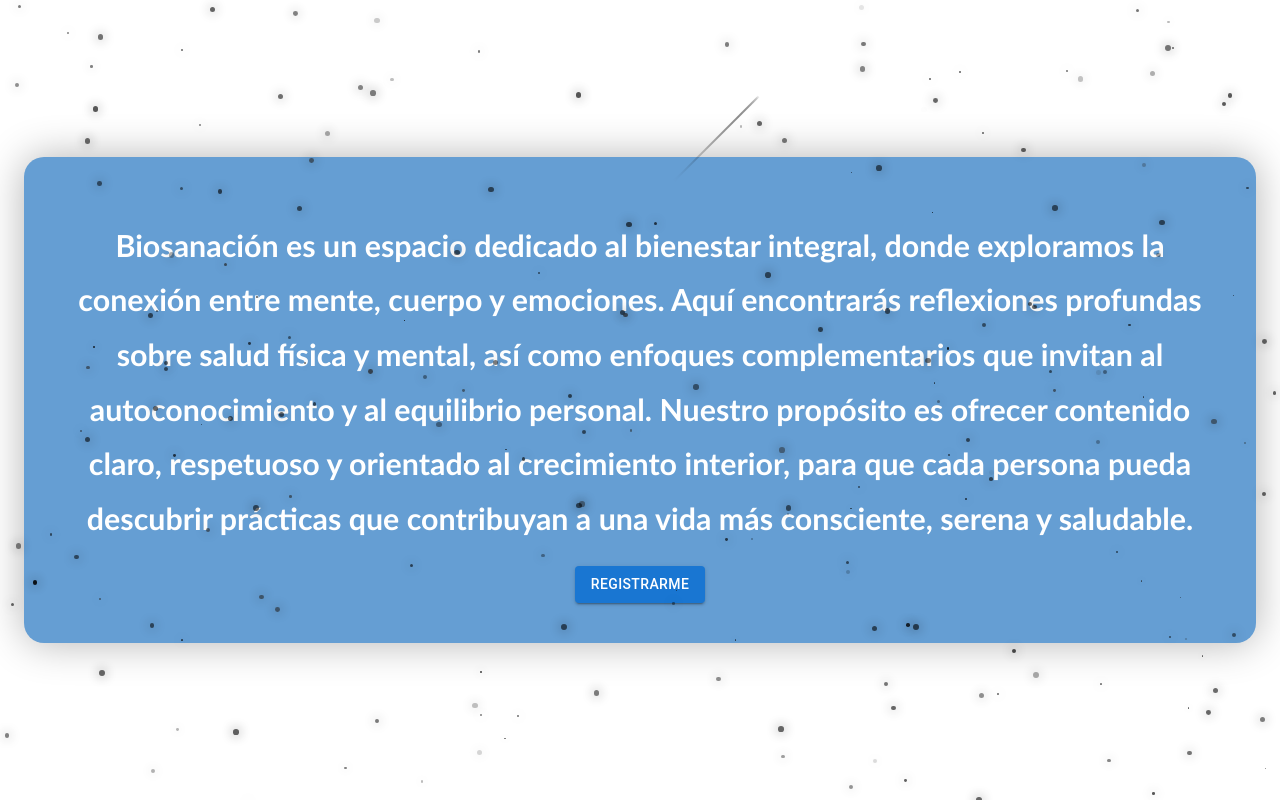
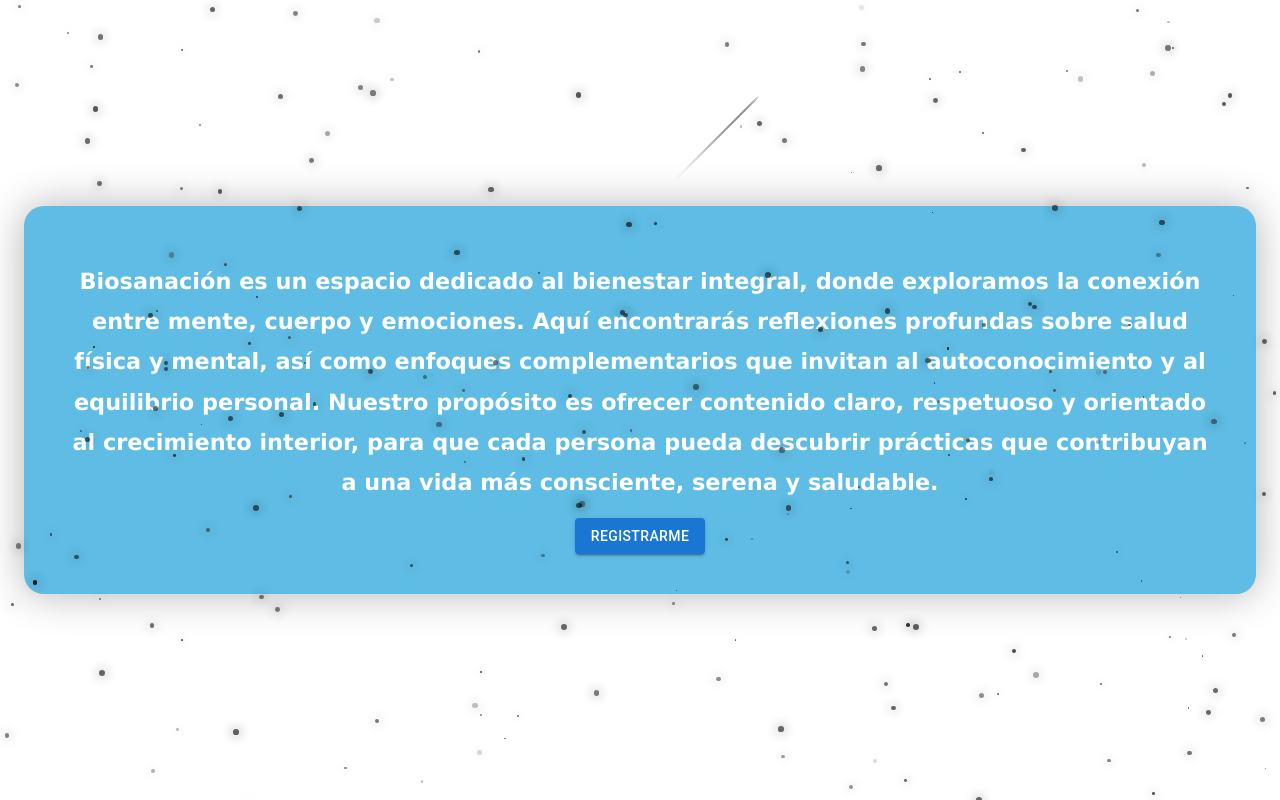
Before and after one commit to JhonatanCito03/biosanacion, a React (Vite) app: page /about in a window 1280 px wide. Built offline with nearby package versions, Linux system fonts and the light colour scheme.

Commit message:
about fixed

```diff
--- a/src/Components/About/About.module.css
+++ b/src/Components/About/About.module.css
@@ -1,6 +1,6 @@
 
 .page {
-    font-family:'Gill Sans', 'Gill Sans MT', Calibri, 'Trebuchet MS';
+    font-family:'Lucida Sans', 'Lucida Sans Regular', 'Lucida Grande', 'Lucida Sans Unicode', Geneva, Verdana;
     background: #ffffff;
 }
 
@@ -52,7 +52,7 @@
 .textContainer {
     backdrop-filter: blur(20px);
     -webkit-backdrop-filter: blur(20px);
-    background: rgb(101, 158, 211);
+    background: rgb(95, 188, 228);
     padding: 40px;
     border-radius: 20px;
     max-width: 90%;
@@ -60,6 +60,9 @@
     box-shadow: 0 0 40px rgba(0, 0, 0, 0.3);
     animation: fadeIn 1.5s ease forwards;
     opacity: 0;
+}
+.textContainer:hover {
+    background: rgb(57, 179, 231);
 }
 
 @keyframes fadeIn {
@@ -75,7 +78,7 @@
 
 .title {
     color: #ffffff;
-    font-size: 1.9rem;
+    font-size: 1.4rem;
     line-height: 1.8;
 }
 
```
